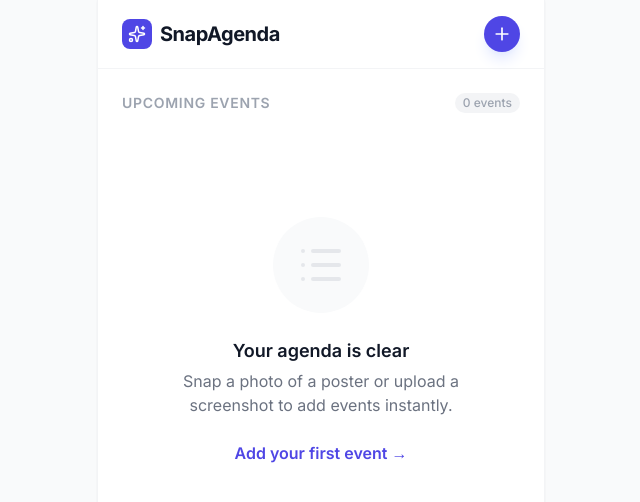
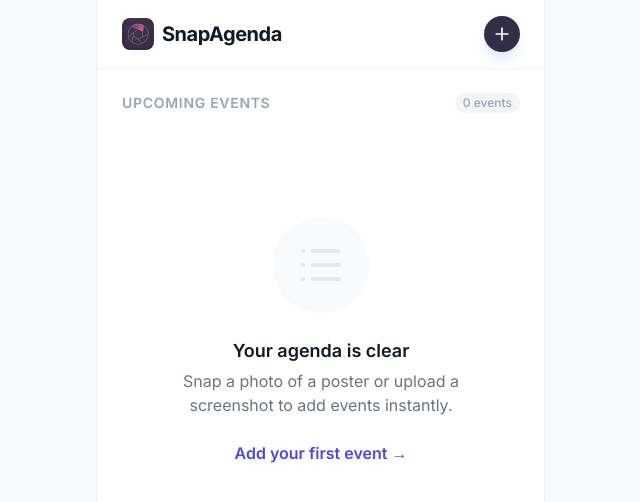
Before and after one commit to wendycaedu-a11y/snap_agenda, a React (Vite) app: page / in a window 1280 px wide. Shown: the top 502 px of the page, without its empty margins (319-959 px from the left). Built offline with nearby package versions, Linux system fonts and the light colour scheme.

Commit message:
Update App.tsx
1. 替换 App 内部左上角旧图标为自定义紫色快门 logo
2. 将全局主题色从靛蓝色 (Indigo) 升级为品牌专属深紫色 (#312e45)
3. 优化了按钮及加载动画的交互视觉一致性

```diff
--- a/App.tsx
+++ b/App.tsx
@@ -84,9 +84,7 @@ const App: React.FC = () => {
           </button>
         ) : (
           <div className="flex items-center gap-2">
-            <div className="bg-indigo-600 p-1.5 rounded-lg">
-              <Sparkles size={18} className="text-white" />
-            </div>
+            <img src="logo.png" alt="Logo" className="w-8 h-8 rounded-lg object-cover" />
             <h1 className="text-xl font-bold text-gray-900 tracking-tight">SnapAgenda</h1>
           </div>
         )}
@@ -94,7 +92,7 @@ const App: React.FC = () => {
         {view === 'list' && (
           <button
             onClick={() => setView('upload')}
-            className="bg-indigo-600 hover:bg-indigo-700 text-white p-2 rounded-full transition-all active:scale-95 shadow-lg shadow-indigo-100"
+            className="bg-[#312e45] hover:bg-[#1e1c2d] text-white p-2 rounded-full transition-all active:scale-95 shadow-lg shadow-indigo-100"
           >
             <Plus size={20} />
           </button>
@@ -107,7 +105,7 @@ const App: React.FC = () => {
           <div className="fixed inset-0 z-50 bg-white/90 backdrop-blur-sm flex flex-col items-center justify-center p-8 text-center">
             <Loader2 className="animate-spin text-indigo-600 mb-4" size={48} />
             <h2 className="text-xl font-semibold text-gray-900 mb-2">Analyzing your image...</h2>
-            <p className="text-gray-500">Gemini is extracting dates, times, and location details for you.</p>
+            <p className="text-[#312e45]">Gemini is extracting dates, times, and location details for you.</p>
           </div>
         )}
 
```
